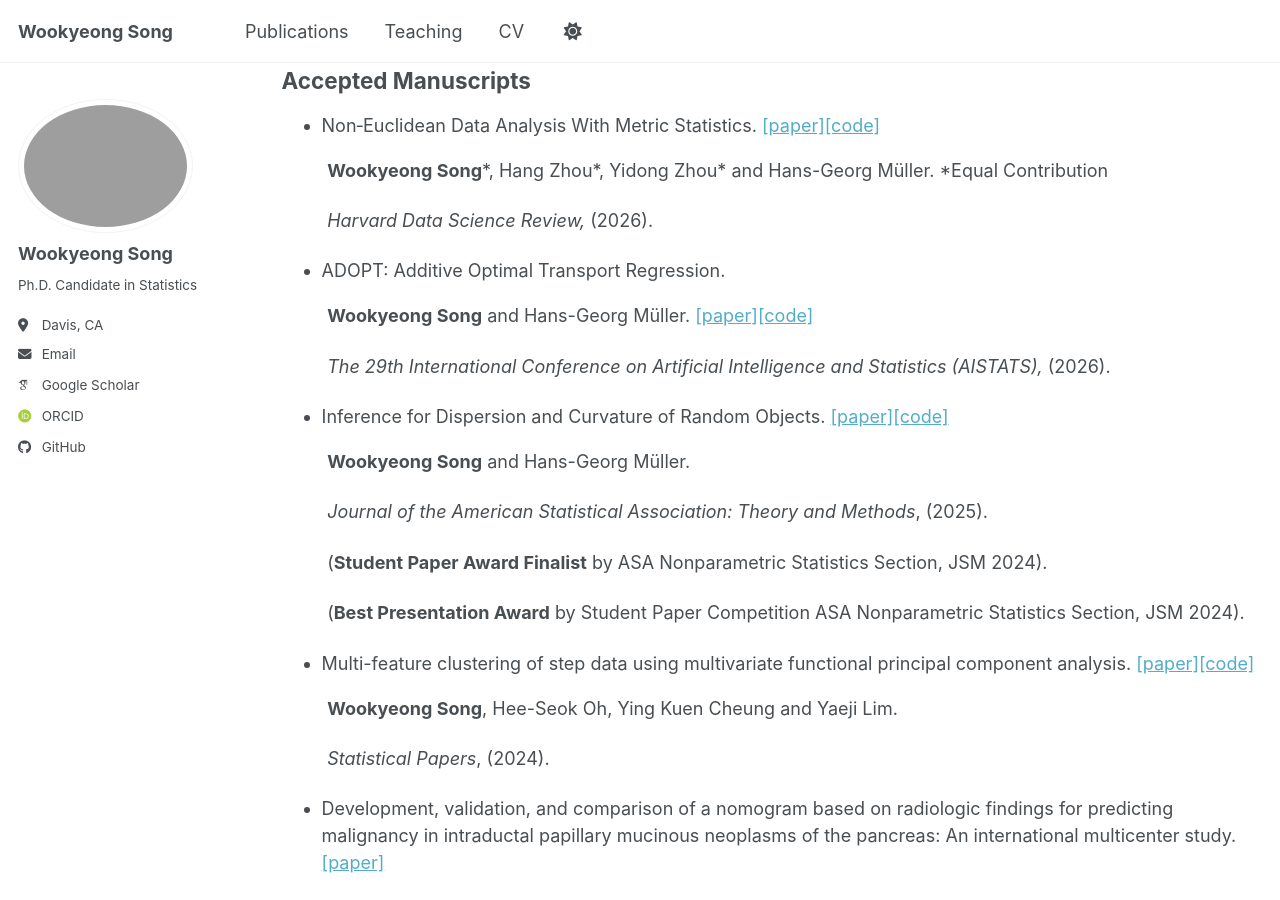
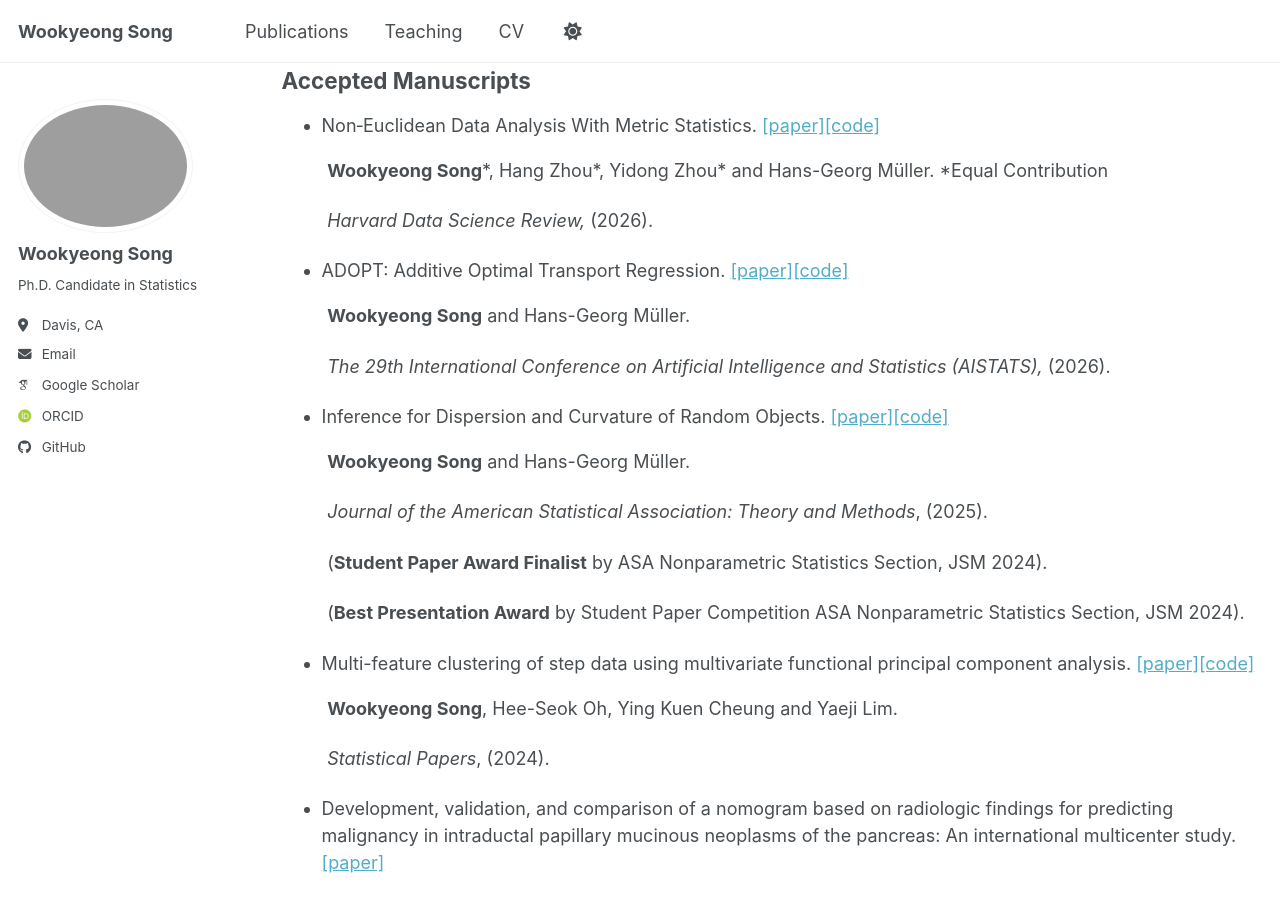
Before and after one commit to wookyeongSong/wookyeongsong.github.io, a Jekyll site: the page built from _pages/publications.md, in a window 1280 px wide and 900 px high, scrolled down 318 px. Built offline with Jekyll 4.4.1, drawn with Linux system fonts in a browser that asks for light colours; some web fonts are replaced; a script bundle is joined from its source files by our own code; library files that are not in the unit come from our copies.

```diff
--- a/_pages/publications.md
+++ b/_pages/publications.md
@@ -23,9 +23,9 @@ author_profile: true
 
 &nbsp;&nbsp;&nbsp;&nbsp;&nbsp;&nbsp;&nbsp;&nbsp; *Harvard Data Science Review,* (2026).
 
-- ADOPT: Additive Optimal Transport Regression.
+- ADOPT: Additive Optimal Transport Regression. [\[paper\]](https://www.tandfonline.com/doi/full/10.1080/01621459.2025.2544377)[\[code\]](https://github.com/wookyeongSong/ADOPT)
 
-&nbsp;&nbsp;&nbsp;&nbsp;&nbsp;&nbsp;&nbsp;&nbsp; **Wookyeong Song** and Hans-Georg Müller. [\[paper\]](https://www.tandfonline.com/doi/full/10.1080/01621459.2025.2544377)[\[code\]](https://github.com/wookyeongSong/ADOPT)
+&nbsp;&nbsp;&nbsp;&nbsp;&nbsp;&nbsp;&nbsp;&nbsp; **Wookyeong Song** and Hans-Georg Müller.
 
 &nbsp;&nbsp;&nbsp;&nbsp;&nbsp;&nbsp;&nbsp;&nbsp; *The 29th International Conference on Artificial Intelligence and Statistics (AISTATS),* (2026).
 
```
